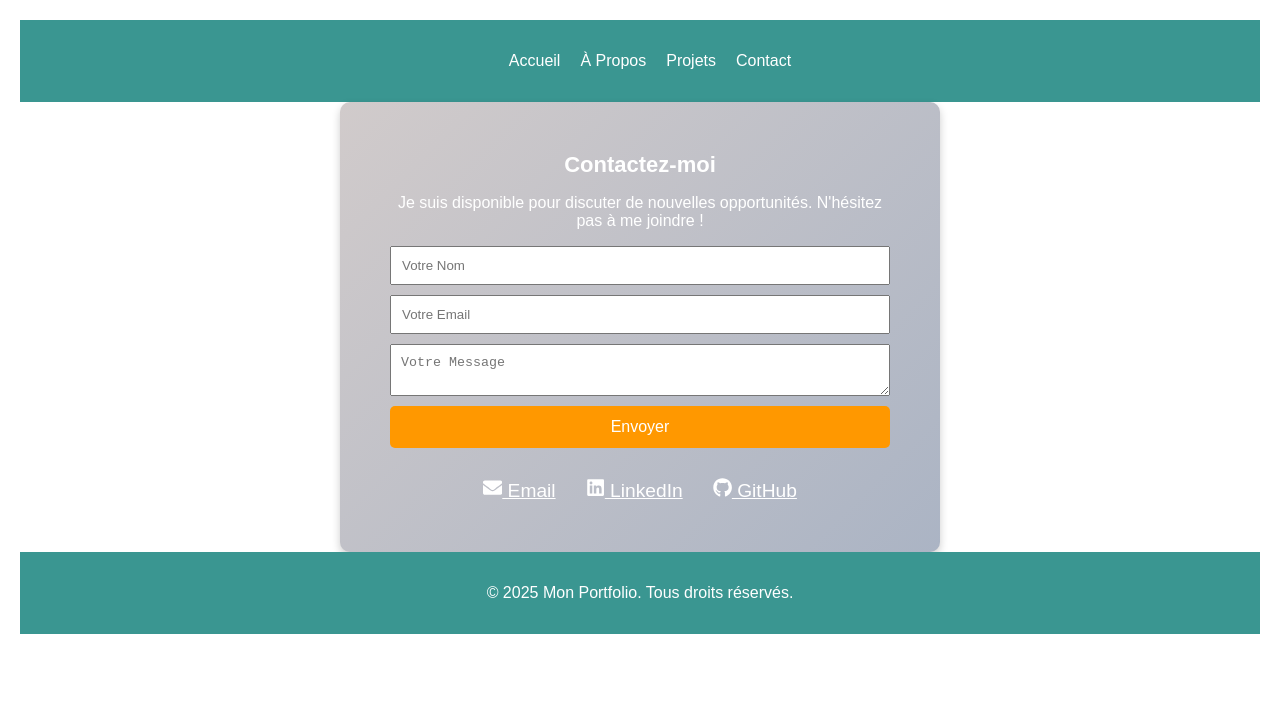
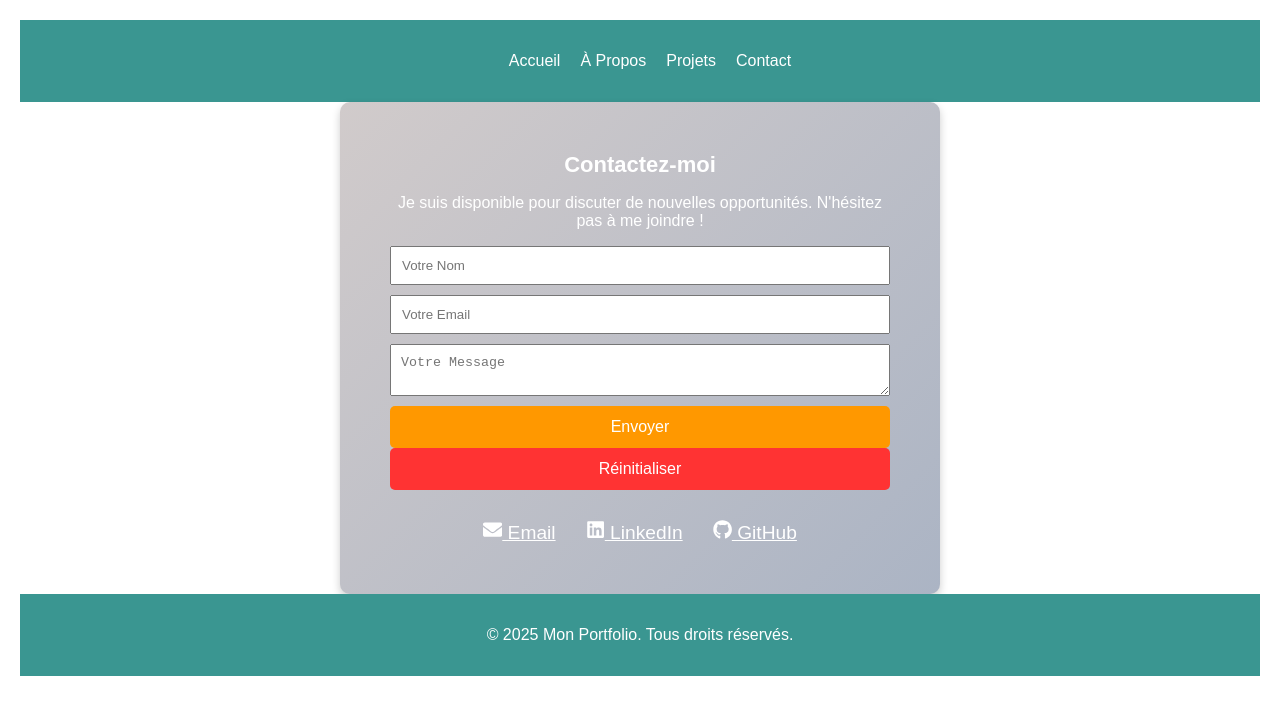
Before and after one commit to Nadjimfen/portfolio-react, a React (Create React App) app: page /contact in a window 1280 px wide. Shown: the top 714 px of the page. Built offline with nearby package versions, Linux system fonts and the light colour scheme.

Commit message:
Update Contact.jsx

```diff
--- a/src/Pages/Contact.jsx
+++ b/src/Pages/Contact.jsx
@@ -17,12 +17,16 @@ function Contact() {
             (result) => {
                 alert("Message envoyé !");
                 console.log(result.text);
+                form.current.reset();
             },
             (error) => {
                 alert("Une erreur est survenue.");
                 console.log(error.text);
             }
         );
+    };
+    const resetForm = () => {
+        form.current.reset();
     };
 
     return (
@@ -37,6 +41,9 @@ function Contact() {
                 <button type="submit" style={{ padding: "12px", backgroundColor: "#ff9800", color: "white", fontSize: "1rem", border: "none", borderRadius: "5px", cursor: "pointer" }}>
                     Envoyer
                 </button>
+                <button type="button" onClick={resetForm} style={{ padding: "12px", backgroundColor: "#ff3333", color: "white", fontSize: "1rem", border: "none", borderRadius: "5px", cursor: "pointer" }}>
+                        Réinitialiser
+                    </button>
             </form>
 
             <div className="contact-links" style={{ marginTop: "30px" }}>
```
